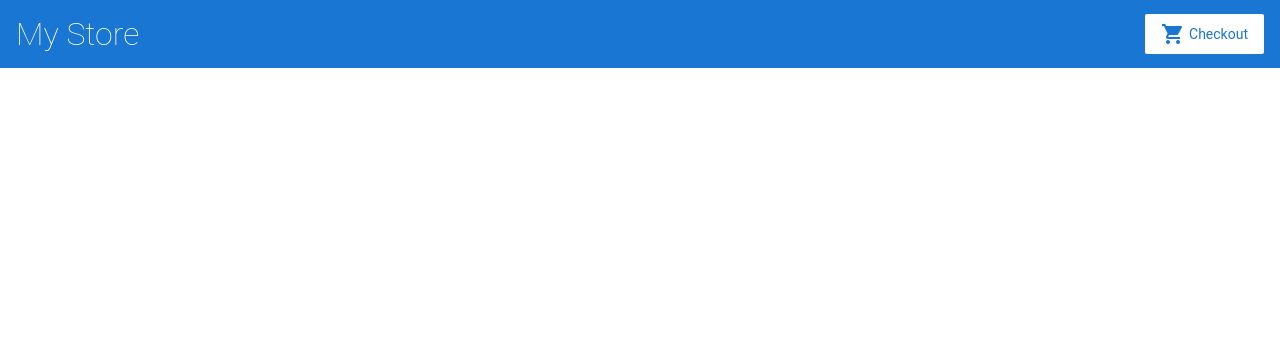
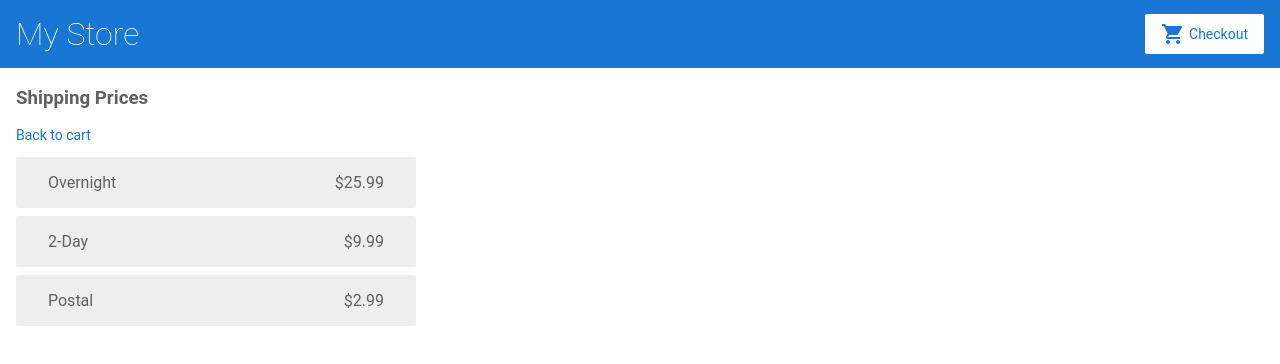
Before and after one commit to DylandeBruijn/angular-commerce, an Angular app: page /shipping in a window 1280 px wide. Before the commit this address led to /. Shown: the top 364 px of the page. Built offline with nearby package versions, Linux system fonts and the light colour scheme.

Commit message:
Add shipping component

```diff
--- a/src/app/app.module.ts
+++ b/src/app/app.module.ts
@@ -9,6 +9,7 @@
 import { ProductAlertsComponent } from './product-alerts/product-alerts.component';
 import { ProductDetailsComponent } from './product-details/product-details.component';
 import { CartComponent } from './cart/cart.component';
+import { ShippingComponent } from './shipping/shipping.component';
 
 @NgModule({
   imports: [
@@ -19,6 +20,7 @@
       { path: '', component: ProductListComponent },
       { path: 'products/:productId', component: ProductDetailsComponent },
       { path: 'cart', component: CartComponent },
+      { path: 'shipping', component: ShippingComponent }
     ])
   ],
   declarations: [
@@ -27,7 +29,8 @@
     ProductListComponent,
     ProductAlertsComponent,
     ProductDetailsComponent,
-    CartComponent
+    CartComponent,
+    ShippingComponent
   ],
   bootstrap: [
     AppComponent
--- a/src/app/cart/cart.component.html
+++ b/src/app/cart/cart.component.html
@@ -1,4 +1,8 @@
 <h3>Cart</h3>
+
+<p>
+  <a routerLink="/shipping">Shipping Prices</a>
+</p>
 
 <div class="cart-item" *ngFor="let item of items">
   <span>{{ item.name }}</span>
--- /dev/null
+++ b/src/app/shipping/shipping.component.html
@@ -0,0 +1,10 @@
+<h3>Shipping Prices</h3>
+
+<p>
+  <a routerLink="/cart">Back to cart</a>
+</p>
+
+<div class="shipping-item" *ngFor="let shipping of shippingCosts | async">
+  <span>{{ shipping.type }}</span>
+  <span>{{ shipping.price | currency }}</span>
+</div>
--- /dev/null
+++ b/src/app/shipping/shipping.component.ts
@@ -0,0 +1,18 @@
+import { Component } from '@angular/core';
+import { Observable } from 'rxjs';
+import { CartService } from '../cart.service';
+
+@Component({
+  selector: 'app-shipping',
+  templateUrl: './shipping.component.html',
+  styleUrls: ['./shipping.component.scss']
+})
+export class ShippingComponent {
+  public shippingCosts!: Observable<{ type: string, price: number }[]>;
+
+  constructor(private cartService: CartService) {}
+
+  ngOnInit(): void {
+    this.shippingCosts = this.cartService.getShippingPrices();
+  }
+}
```
Also changed, not shown: src/app/shipping/shipping.component.scss (added).
